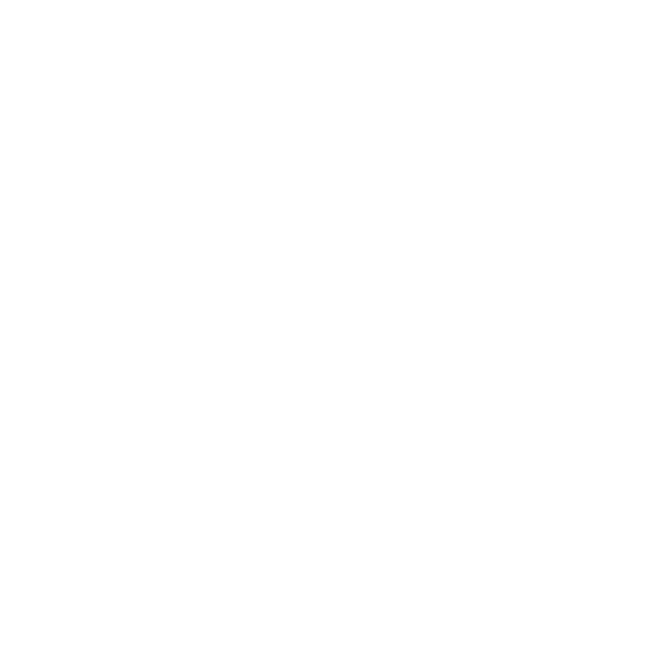
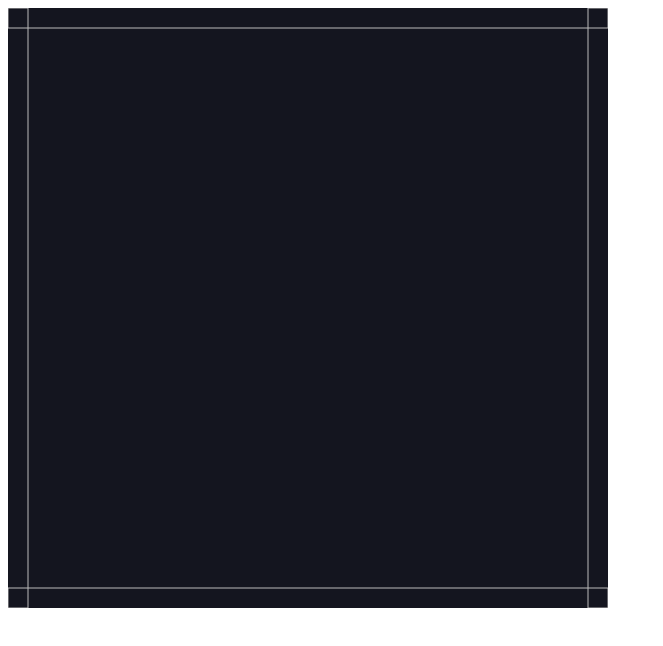
Before and after one commit to tamirazrab/mazegame, a plain HTML site: page index.html in a window 1280 px wide. Shown: the whole page, without its empty margins (0-663 px from the left). Drawn offline with nearby package versions, Linux system fonts and the light colour scheme.

Commit message:
Added track of grid, vertical walls and horizontal walls

```diff
--- a/index.html
+++ b/index.html
@@ -10,5 +10,7 @@
 		></script>
 		<title>Maze Game</title>
 	</head>
-	<body></body>
+	<body>
+		<script src="index.js"></script>
+	</body>
 </html>
--- a/index.js
+++ b/index.js
@@ -0,0 +1,45 @@
+const { Engine, Render, Runner, World, Bodies } = Matter;
+const engine = Engine.create();
+const { world } = engine;
+
+const cells = 3; // As grid is square 3x3, making one variable would be enough for now.
+const width = 600;
+const height = 600;
+
+const render = Render.create({
+    element: document.body,
+    engine: engine,
+    options: {
+        width,
+        height
+    }
+});
+
+Render.run(render);
+Runner.run(Runner.create(), engine);
+
+
+let walls = [
+    Bodies.rectangle(width / 2, 0, width, 40, { isStatic: true }),
+    Bodies.rectangle(width / 2, 600, width, 40, { isStatic: true }),
+    Bodies.rectangle(0, height / 2, 40, height, { isStatic: true }),
+    Bodies.rectangle(width, height / 2, 40, height, { isStatic: true })
+];
+
+World.add(world, walls);
+
+// Generating Maze
+const grid = Array(cells)
+    .fill(null)
+    .map(() => Array(cells).fill(false));
+
+const verticals = Array(cells)
+    .fill(null)
+    .map(() => Array(cells - 1).fill(false));
+
+const horizontals = Array(cells - 1)
+    .fill(null)
+    .map(() => Array(cells).fill(false));
+// Cool trick to avoid dual for-loops and make array of choice.
+
+console.log(grid);
```
